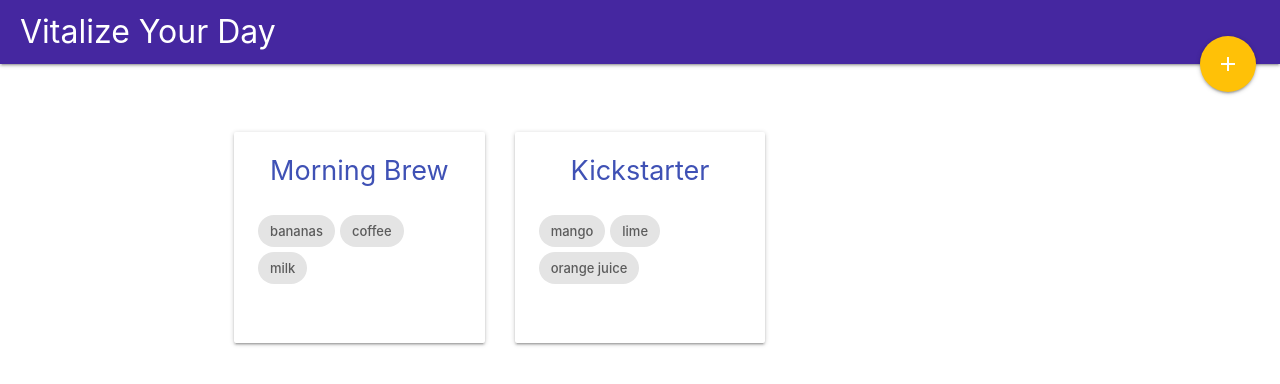
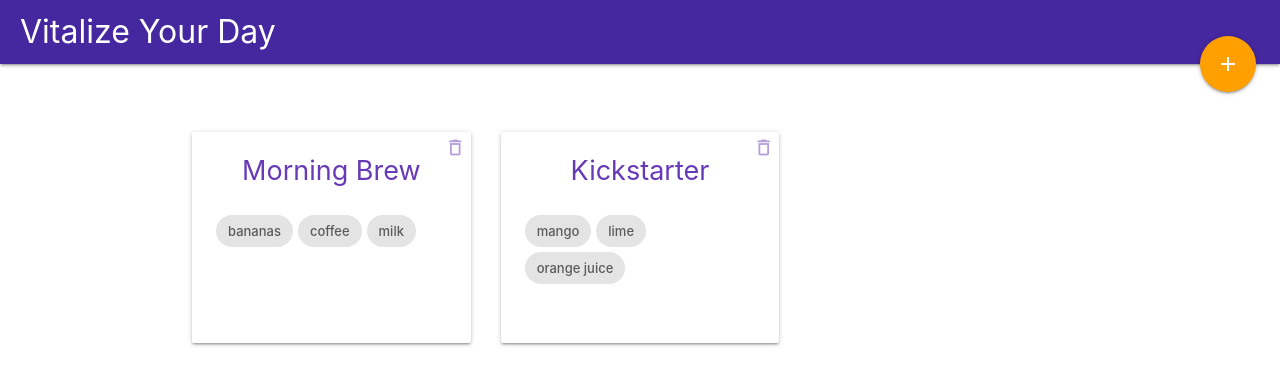
Before and after one commit to andrasputyera/eness, a Vue app: page / in a window 1280 px wide. Shown: the top 384 px of the page. Built offline with nearby package versions, Linux system fonts and the light colour scheme.

Commit message:
set up delete smoothie method

```diff
--- a/src/App.vue
+++ b/src/App.vue
@@ -1,6 +1,6 @@
 <template>
   <Navbar />
-  <div class="content">
+  <div>
     <router-view/>
   </div>
 </template>
@@ -16,9 +16,5 @@ export default {
 </script>
 
 <style>
- .content {
-   margin: 0 auto;
-   max-width: 1200px;
-   padding: 0 20px;
- }
+
 </style>
--- a/src/components/Index.vue
+++ b/src/components/Index.vue
@@ -2,11 +2,12 @@
     <div class="index container">
         <div class="card" v-for="smoothie in smoothies" :key="smoothie.id">
             <div class="card-content">
-                <h2 class="indigo-text">{{ smoothie.title }}</h2>
+                <i class="material-icons delete" @click="deleteSmoothie(smoothie.id)">delete_outline</i>
+                <h2 class="deep-purple-text">{{ smoothie.title }}</h2>
                 <ul class="ingredients">
-                <li v-for="(ing, index) in smoothie.ingredients" :key="index">
-                    <span class="chip">{{ ing }}</span>
-                </li>
+                    <li v-for="(ing, index) in smoothie.ingredients" :key="index">
+                        <span class="chip">{{ ing }}</span>
+                    </li>
                 </ul>
             </div>
         </div>
@@ -21,29 +22,43 @@ export default {
             smoothies: [
                 { title: 'Morning Brew', slug: 'morning-brew', ingredients: ['bananas', 'coffee', 'milk'], id: '1' },
                 { title: 'Kickstarter', slug: 'kick-starter', ingredients: ['mango', 'lime', 'orange juice'], id: '2' }
-      ]
+            ]
+        }
+    },
+    methods: {
+        deleteSmoothie(id) {
+            this.smoothies = this.smoothies.filter(smoothie => {
+                return smoothie.id != id
+            })
         }
     }
-
 }
 </script>
 
-<style scoped>
+<style>
  .index{
   display: grid;
   grid-template-columns: 1fr 1fr 1fr;
   grid-gap: 30px;
   margin-top: 60px;
 }
- .index h2{
+ .index h2 {
   font-size: 1.8em;
   text-align: center;
   margin-top: 0;
 }
- .index .ingredients{
+ .index .ingredients {
   margin: 30px auto;
 }
- .index .ingredients li{
+ .index .ingredients li {
   display: inline-block;
 }
+.index .delete {
+  position: absolute;
+  top: 5px;
+  right: 5px;
+  cursor: pointer;
+  color: #b39ddb;
+  font-size: 1.4em;
+}
 </style>
--- a/src/components/Navbar.vue
+++ b/src/components/Navbar.vue
@@ -4,7 +4,7 @@
             <router-link :to="{ name: '' }">
              <span class="nav-title">Vitalize Your Day</span>
             </router-link>
-            <a href="" class="btn-floating btn-large halfway-fab amber">
+            <a href="" class="btn-floating btn-large halfway-fab amber darken-2">
                 <router-link :to="{ name: '' }">
                     <i class="material-icons">add</i>
                 </router-link>
```
